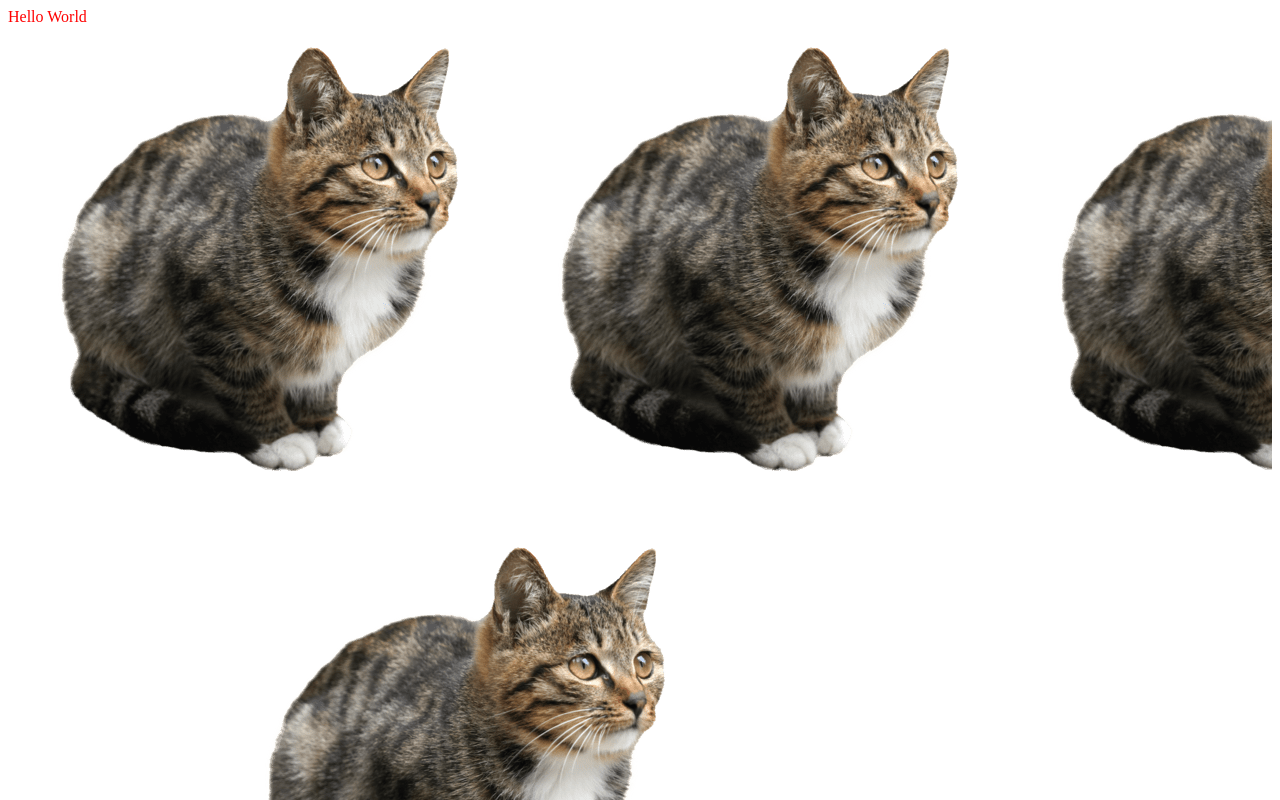
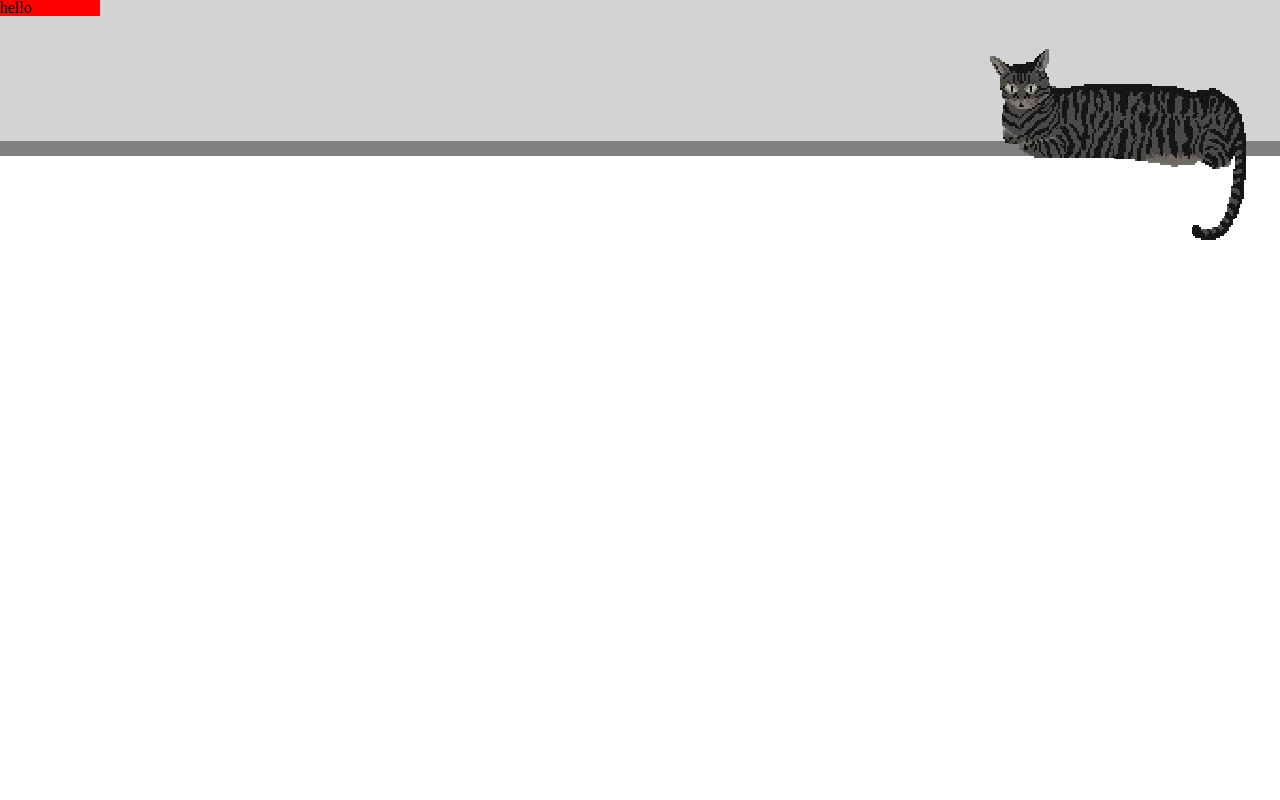
Before and after one commit to henryrossi/portfolio, a React app: page / in a window 1280 px wide. Shown: the top 800 px of the page. Built offline with nearby package versions, Linux system fonts and the light colour scheme; the HTML template or start-up script is replaced by a standard one.

Commit message:
added tuna pixel art using <canvas> html tag

```diff
--- a/src/custom.d.ts
+++ b/src/custom.d.ts
@@ -1,4 +1,4 @@
 declare module '*.png' {
-    const content: any;
+    const content: string;
     export default content;
 }
--- a/src/index.tsx
+++ b/src/index.tsx
@@ -1,17 +1,9 @@
 import { createRoot } from 'react-dom/client';
 import * as React from 'react';
+import './reset.css';
 import './style.css';
-import Cat from './cat.png';
-
-import PrintMe from './print';
-
-function Component() {
-    return <div className='hello'>Hello World</div>;
-}
-
-function Icon() {
-    return <img src={Cat} />;
-}
+import Tuna from './tuna.png';
+import Pixels from './pixels';
 
 const reactEntry = document.createElement('div');
 reactEntry.id = 'root';
@@ -20,8 +12,14 @@
 const root = createRoot(reactEntry);
 root.render(
     <React.StrictMode>
-        <Component />
-        <PrintMe />
-        <Icon />
+        <div className='banner'>
+            <div className='left'>
+                <p>hello</p>
+            </div>
+            <div className='right'>
+                <Pixels />
+            </div>
+            {/* <img src={Tuna} /> */}
+        </div>
     </React.StrictMode>
 );
--- /dev/null
+++ b/src/pixels.tsx
@@ -0,0 +1,22 @@
+import * as React from "react";
+import Tuna from "./tuna.png";
+
+export default function Pixels() {
+    const ref = React.useRef(null);
+
+    React.useEffect(() => {
+        if (ref.current != null) {
+            const canvas = ref.current as HTMLCanvasElement;
+            const ctx = canvas.getContext("2d");
+            if (ctx == null) return
+
+            const image = new Image();
+            image.onload = () => {
+                ctx.drawImage(image, 0, 0);
+            };
+            image.src = Tuna;
+        }
+    });
+
+    return <canvas ref={ref} width="160" height="144"></canvas>
+}
--- a/src/print.tsx
+++ /dev/null
@@ -1,14 +0,0 @@
-import * as React from "react";
-
-export default function printMe() {
-
-    const handleClick = () => {
-        console.log('I get called from print.jsx');
-    }
-
-    return (
-        <button onClick={handleClick}>
-            Click me and check the console!
-        </button>
-        );
-}
--- /dev/null
+++ b/src/reset.css
@@ -0,0 +1,48 @@
+/* http://meyerweb.com/eric/tools/css/reset/
+   v2.0 | 20110126
+   License: none (public domain)
+*/
+
+html, body, div, span, applet, object, iframe,
+h1, h2, h3, h4, h5, h6, p, blockquote, pre,
+a, abbr, acronym, address, big, cite, code,
+del, dfn, em, img, ins, kbd, q, s, samp,
+small, strike, strong, sub, sup, tt, var,
+b, u, i, center,
+dl, dt, dd, ol, ul, li,
+fieldset, form, label, legend,
+table, caption, tbody, tfoot, thead, tr, th, td,
+article, aside, canvas, details, embed,
+figure, figcaption, footer, header, hgroup,
+menu, nav, output, ruby, section, summary,
+time, mark, audio, video {
+	margin: 0;
+	padding: 0;
+	border: 0;
+	font-size: 100%;
+	font: inherit;
+	vertical-align: baseline;
+}
+/* HTML5 display-role reset for older browsers */
+article, aside, details, figcaption, figure,
+footer, header, hgroup, menu, nav, section {
+	display: block;
+}
+body {
+	line-height: 1;
+}
+ol, ul {
+	list-style: none;
+}
+blockquote, q {
+	quotes: none;
+}
+blockquote:before, blockquote:after,
+q:before, q:after {
+	content: '';
+	content: none;
+}
+table {
+	border-collapse: collapse;
+	border-spacing: 0;
+}
--- a/src/style.css
+++ b/src/style.css
@@ -1,5 +1,30 @@
-.hello {
-    color: red;
-    height: 500px;
-    background: url('./cat.png');
+.banner {
+    height: 141px;
+    width: 100%;
+    background-color: lightgray;
+    border-bottom: 15px solid grey;
 }
+
+.banner > .left {
+    float: left;
+    width: 100px;
+    background-color: red;
+}
+
+.banner > .right {
+    float: right;
+}
+
+.banner > img {
+    height: 700px;
+    image-rendering: pixelated;
+    image-rendering: crisp-edges;
+}
+
+canvas {
+    width: 301px;
+    height: 270px;
+    image-rendering: pixelated;
+
+
+}
```
Also changed, not shown: src/cat.png (deleted), src/tuna.png (added).
